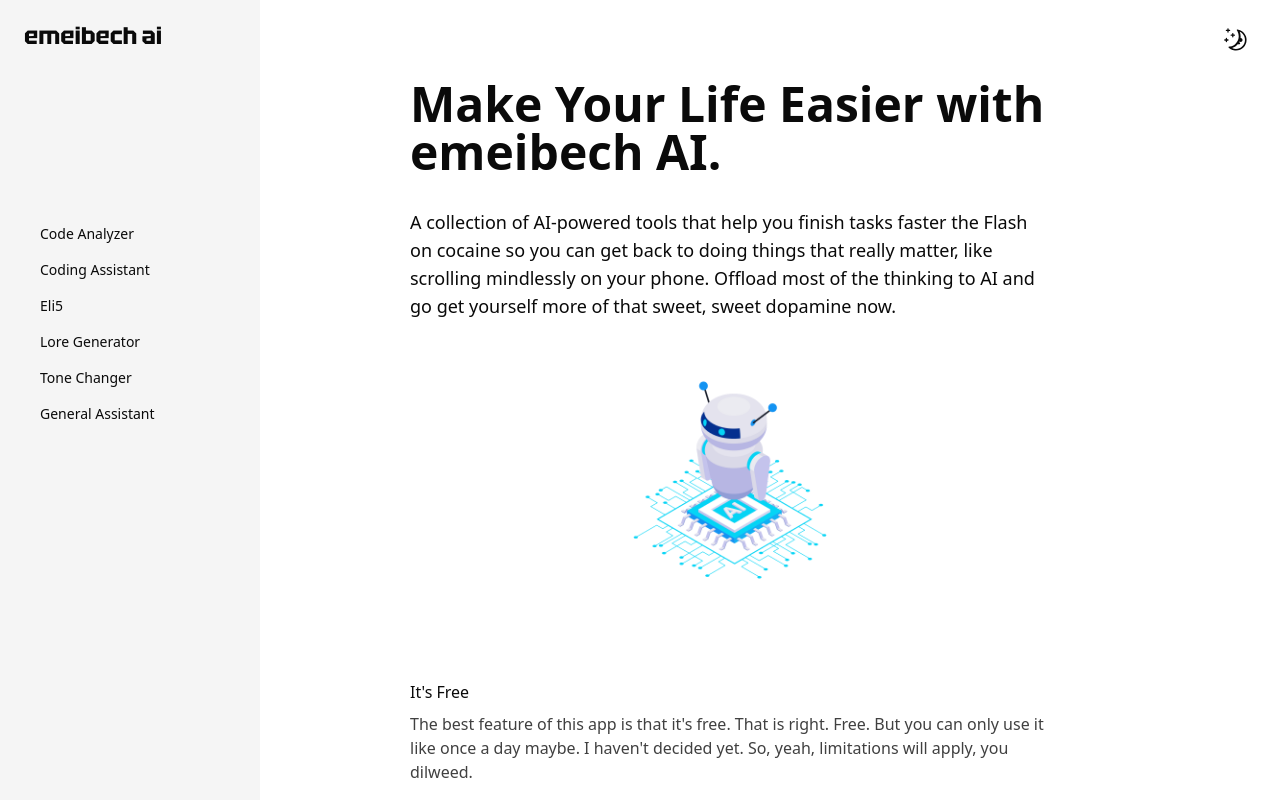
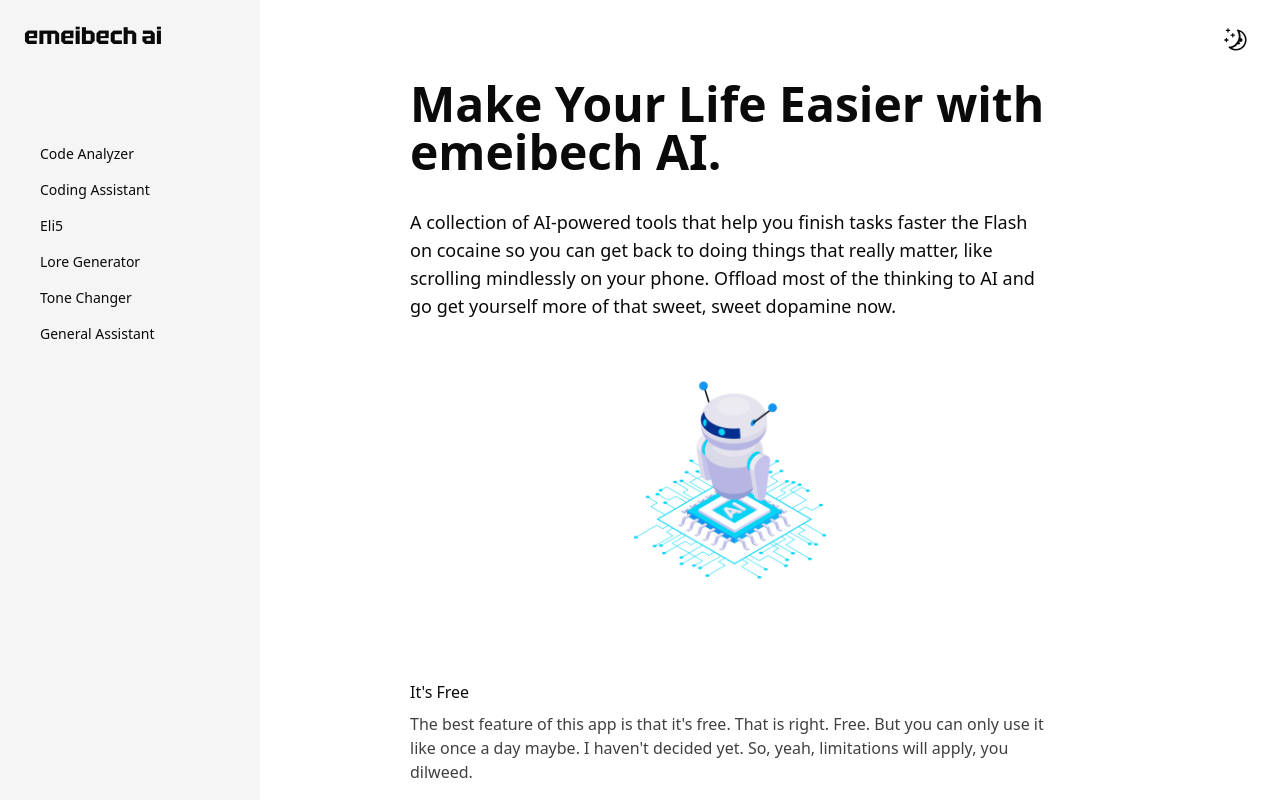
Before and after one commit to emeibech/ai-tools, a React (Vite) app: page / in a window 1280 px wide. Shown: the top 800 px of the page. Built offline with nearby package versions, Linux system fonts and the light colour scheme; no server answers.

Commit message:
Change Nav margin-top

```diff
--- a/src/layout/navigation/Nav.tsx
+++ b/src/layout/navigation/Nav.tsx
@@ -36,7 +36,7 @@ export default function Nav() {
   ));
 
   return (
-    <nav className={cn("min-h-screen mt-12", "lg:px-6 lg:mt-40")}>
+    <nav className={cn("min-h-screen mt-12", "lg:px-6 lg:mt-20")}>
       <ul>{listItems}</ul>
     </nav>
   );
```
